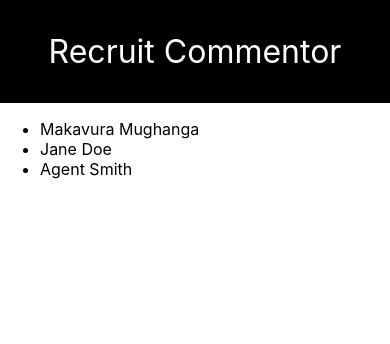
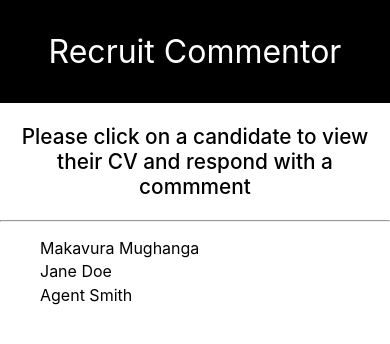
Before and after one commit to Makavura/cv-commentor, a React (Create React App) app: page / in a window 390 px wide. Shown: the top 344 px of the page. Built offline with nearby package versions, Linux system fonts and the light colour scheme; data requests are answered from the project's data file.

Commit message:
styling: responsive on tablet devices and above

```diff
--- a/src/App.js
+++ b/src/App.js
@@ -15,8 +15,14 @@ function App() {
         </div>
       </header>
 
-      <div className="rc-responsive">
-        <div className="rc-candidates_list">
+      <div>
+        <div className={styles.rc_instructions}>
+          <p>
+            Please click on a candidate to view their CV and respond with a commment
+        </p>
+        <hr></hr>
+        </div>
+        <div class="rc_candidate_list">
           <Recruits></Recruits>
         </div>
         <div id="rc_candidate_cv_view">
@@ -29,7 +35,9 @@ function App() {
 
         </div>
       </div>
+
     </div>
+
   );
 }
 
--- a/src/Recruit.module.css
+++ b/src/Recruit.module.css
@@ -13,6 +13,7 @@
 }
 .rc_main {
     font-family: "Source Code Pro", monospace;
+    margin-bottom: 5%;
 }
 .rc_header {
     display: flex;
@@ -29,12 +30,14 @@
     display: flex;
     flex-direction: row;
 }
-
-.rc-candidates_list {
+.rc_instructions{
     order: 1;
 }
+.rc-candidates_list {
+    order: 2;
+}
 .rc_recruit_info_view {
-    order: 2;
+    order: 3;
     border: solid 1px black;
 }
 .rc_recruit_img {
@@ -46,14 +49,43 @@
 }
 
 
-.rc_recruit_cv_view{
+.rc_recruit_cv_info_view{
     display: flex;
-    flex-direction: row;
+    flex-direction: column;
 }
 .rc_pdf_content{
-    height: 60vw;
+    /* height: 62vh; */
     order: 1;
 }
 .rc_comment_form_wrapper{
     order: 2;
+    padding: 2% 5% 0% 5%;
 }
+.rc_btn_wrapper{
+    padding-top: 2%;
+    text-align: center;
+    padding-bottom: 2%;
+}
+.rc_comment_input{
+    text-align: center;
+}
+.rc_input{
+    /* border-radius: 50px; */
+    padding-bottom: 5%;
+    width: 80vh;
+}
+.rc_btn{
+    width: 20vw;
+    padding: 1% 2%;
+    background-color: black;
+    color: white;
+}
+.rc_instructions{
+    text-align: center;
+}
+
+.rc_instructions > p{
+    font-size: 1.3em;
+    font-weight: 500;
+
+}
--- a/src/index.css
+++ b/src/index.css
@@ -11,3 +11,17 @@ code {
   font-family: source-code-pro, Menlo, Monaco, Consolas, 'Courier New',
     monospace;
 }
+
+ ul > li {
+
+  list-style-type: none;
+  margin-top: 1%;
+  margin-bottom: 1%
+
+}
+
+ ul > li:hover {
+
+  cursor: pointer;
+
+}
--- a/src/recruits.js
+++ b/src/recruits.js
@@ -59,6 +59,10 @@ export default class Recruits extends React.Component {
 
     handleSubmit = (event) => {
         document.getElementById("rc_input").value = "";
+        const commentInput = this.state.value
+        if(!commentInput){
+            console.warn("Please input something")
+        } else {
             axios.post(`http://localhost:3000/responses`, {
                 candidateID: this.state.activeID,
                 recruiterComment: this.state.value
@@ -68,6 +72,8 @@ export default class Recruits extends React.Component {
                     this.setState({ value: undefined })
                     viewResponsesToCV(this.state.activeID);
                 })
+        }
+
 
     }
 
@@ -79,6 +85,7 @@ export default class Recruits extends React.Component {
 
     viewCandidatesCV(id) {
         console.warn(id);
+        viewResponsesToCV(id);
         axios.get(`http://localhost:3000/candidates/?id=${id}`).then(
             response => {
                 const candidateInformation = response.data;
@@ -94,21 +101,23 @@ export default class Recruits extends React.Component {
                     noPDFContent = true;
                     pdfContent = null;
                 }
-                const element = <div class="rc_recruit_cv_info_view">
+                const element = <div className={styles.rc_recruit_cv_info_view}>
 
-                    <div class="rc_recruit_cv_view">
-                        <div class="rc_pdf_content">
+                    <div className={styles.rc_recruit_cv_view}>
+                        <div className={styles.rc_pdf_content}>
                             <this.RenderPDFView hasPdfContent={noPDFContent} pdfContent={pdfContent}></this.RenderPDFView>
                         </div>
 
-                        <div class="rc_comment_form_wrapper">
-                            <div class="rc_comment_input">
+                        <div className={styles.rc_comment_form_wrapper}>
+                            <div className={styles.rc_comment_input}>
                                 <form>
-                                    <input id="rc_input" onChange={this.handleChange} type="text" value={this.state.value}></input>
+                                    <textarea id="rc_input" className={styles.rc_input} onChange={this.handleChange} type="text" value={this.state.value}></textarea>
                                 </form>
                             </div>
-                            <div class="rc_btn_wrapper">
-                                <button class="rc_btn" type="submit" onClick={this.handleSubmit}>Add</button>
+                            <div className={styles.rc_btn_wrapper}>
+                                <button className={styles.rc_btn} type="submit" onClick={this.handleSubmit}>
+                                    Comment
+                                </button>
                             </div>
                         </div>
                     </div>
```
Lines whose indentation alone changed are shown as unchanged.
